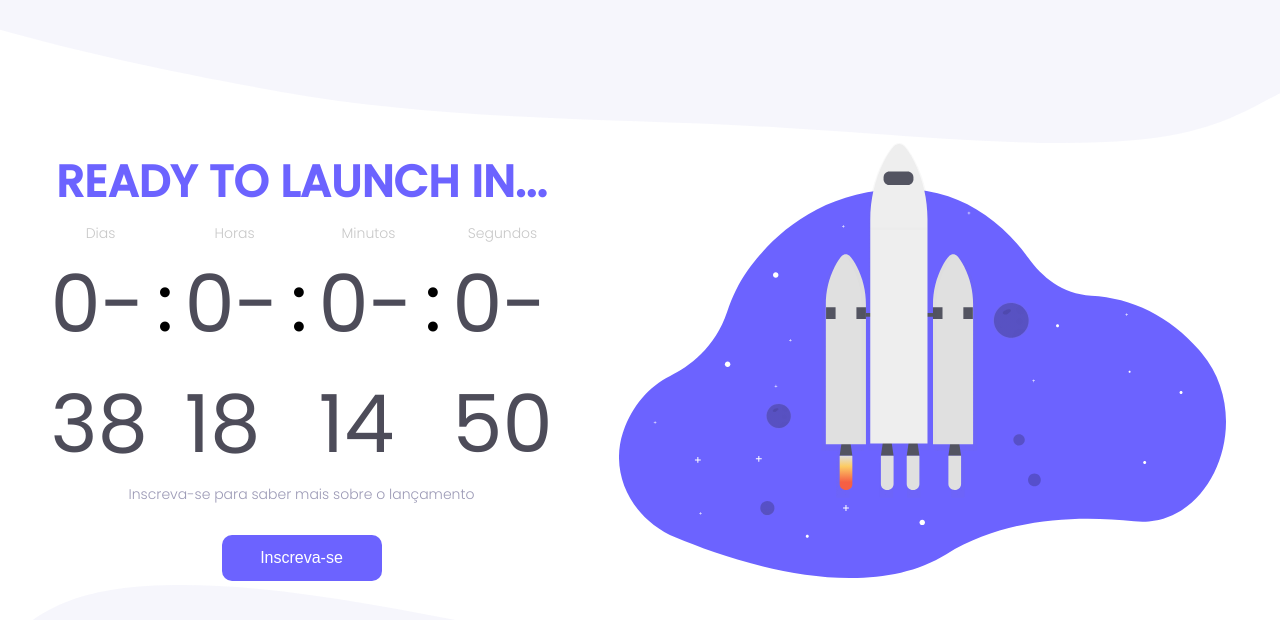
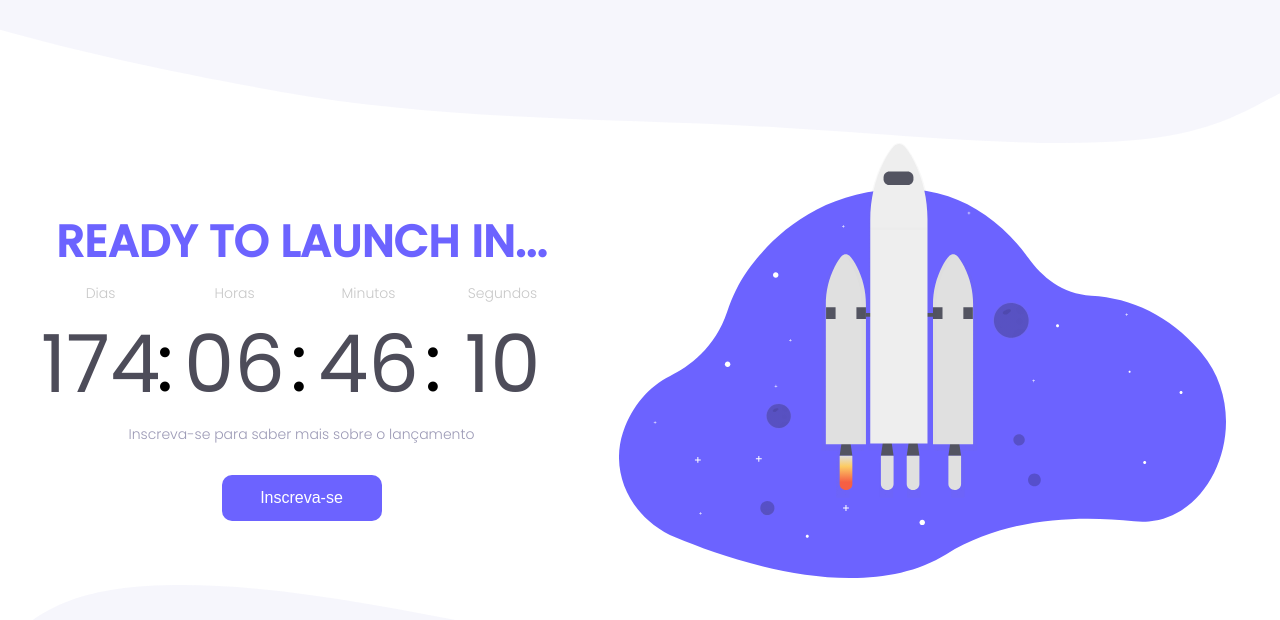
Before and after one commit to exodogurgel/Countdown, a plain HTML site: page index.html in a window 1280 px wide. Drawn offline with Linux system fonts and the light colour scheme.

Commit message:
correcting date

```diff
--- a/index.html
+++ b/index.html
@@ -46,7 +46,7 @@
             <div class="wrapper">
               <div class="countdown">
                 <span class="legend">Dias</span>
-                                <p class="text" id="days">00</p>
+                <p class="text" id="days"></p>
               </div>
               <div class="dots">:</div>
             </div>
@@ -54,7 +54,7 @@
             <div class="wrapper">
               <div class="countdown">
                 <span class="legend">Horas</span>
-                                <p class="text" id="hours">00</p>
+                <p class="text" id="hours"></p>
               </div>
               <div class="dots">:</div>
             </div>
@@ -62,7 +62,7 @@
             <div class="wrapper">
               <div class="countdown">
                 <span class="legend">Minutos</span>
-                                <p class="text" id="minutes">00</p>
+                <p class="text" id="minutes"></p>
               </div>
               <div class="dots">:</div>
             </div>
@@ -70,17 +70,18 @@
             <div class="wrapper">
               <div class="countdown">
                 <span class="legend">Segundos</span>
-                                <p class="text" id="seconds">00</p>
+                <p class="text" id="seconds"></p>
               </div>
             </div>
           </div>
-                        <p id="subscribe">
-                            Inscreva-se para saber mais sobre o lançamento
-                        </p>
+          <p id="subscribe">Inscreva-se para saber mais sobre o lançamento</p>
           <input id="btn" value="Inscreva-se" type="button" />
         </div>
         <div class="rocket">
-                    <img src="./images/rocket.svg" alt="desenho de um foguete no espaço">
+          <img
+            src="./images/rocket.svg"
+            alt="desenho de um foguete no espaço"
+          />
         </div>
       </main>
       <footer></footer>
--- a/script.js
+++ b/script.js
@@ -4,15 +4,15 @@ const minutes = document.querySelector('#minutes')
 const seconds = document.querySelector('#seconds')
 
 // Declaring Event date
-const eventDate = '27 may 2022'
+const eventDate = '25 dec 2022'
 
 function countdown() {
-    const newDate = new Date(eventDate) // tranforming eventDate in date real
+  const newDate = new Date(eventDate) // transforming eventDate in date real
   const currentDate = new Date() // getting current date
 
   const totalSeconds = (newDate - currentDate) / 1000 // transforming date in seconds
 
-    // to convert seconds into hours, dividy by 3600
+  // to convert seconds into hours, divida by 3600
   // then divide the total hours by 24 (will be the value in days)
   const day = Math.floor(totalSeconds / 3600 / 24)
 
```
Lines whose indentation alone changed are shown as unchanged.
